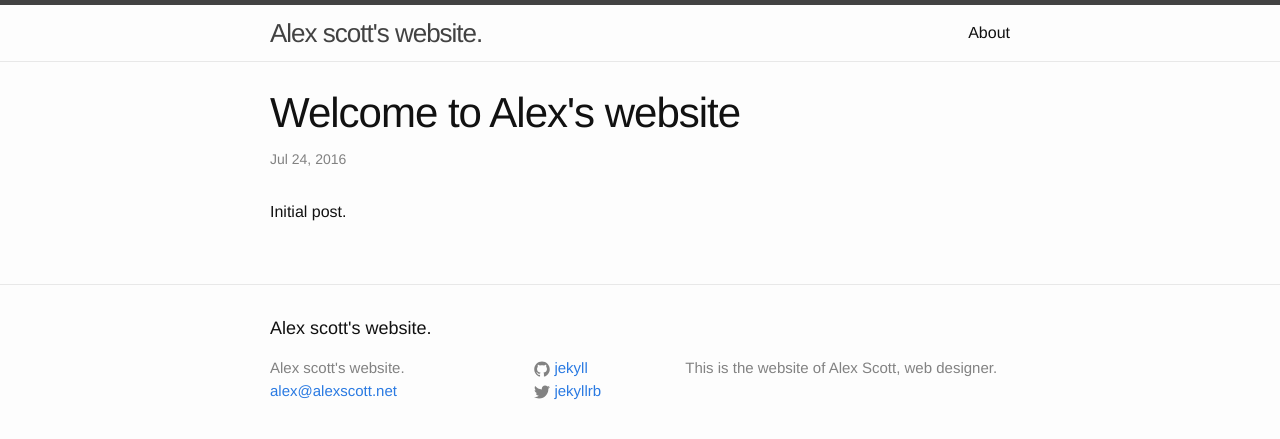
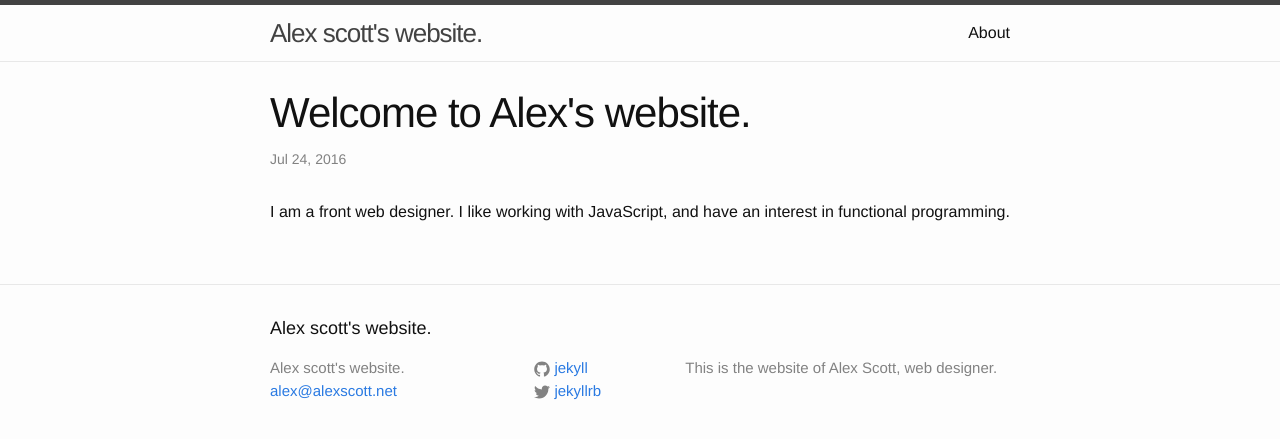
Before and after one commit to alexiscott/alexiscott.github.io, a Jekyll site: the page built from _posts/2016-07-24-welcome-to-jekyll.markdown, in a window 1280 px wide. Shown: the top 439 px of the page. Built offline with Jekyll 4.4.1, drawn with Linux system fonts in a browser that asks for light colours.

Commit message:
Created :_posts/2016-07-24-welcome-to-jekyll.markdown

```diff
--- a/_posts/2016-07-24-welcome-to-jekyll.markdown
+++ b/_posts/2016-07-24-welcome-to-jekyll.markdown
@@ -1,7 +1,7 @@
 ---
 layout: post
-title:  "Welcome to Alex's website"
+title:  "Welcome to Alex's website."
 date:   2016-07-24 16:50:40 +0200
-categories: jekyll update
+categories: about
 ---
-Initial post.
+I am a  front web designer. I like working with JavaScript, and have an interest in functional programming.
```
